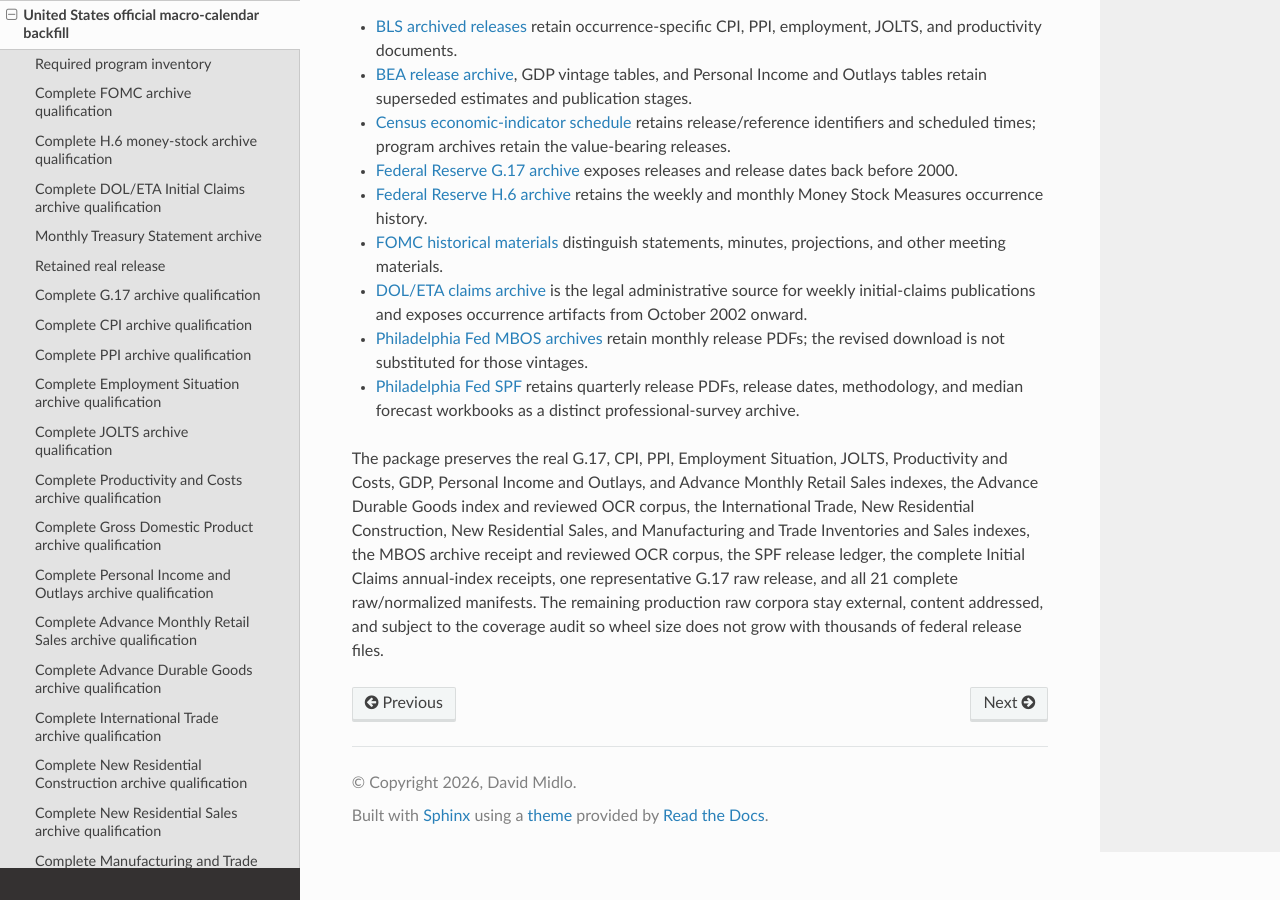
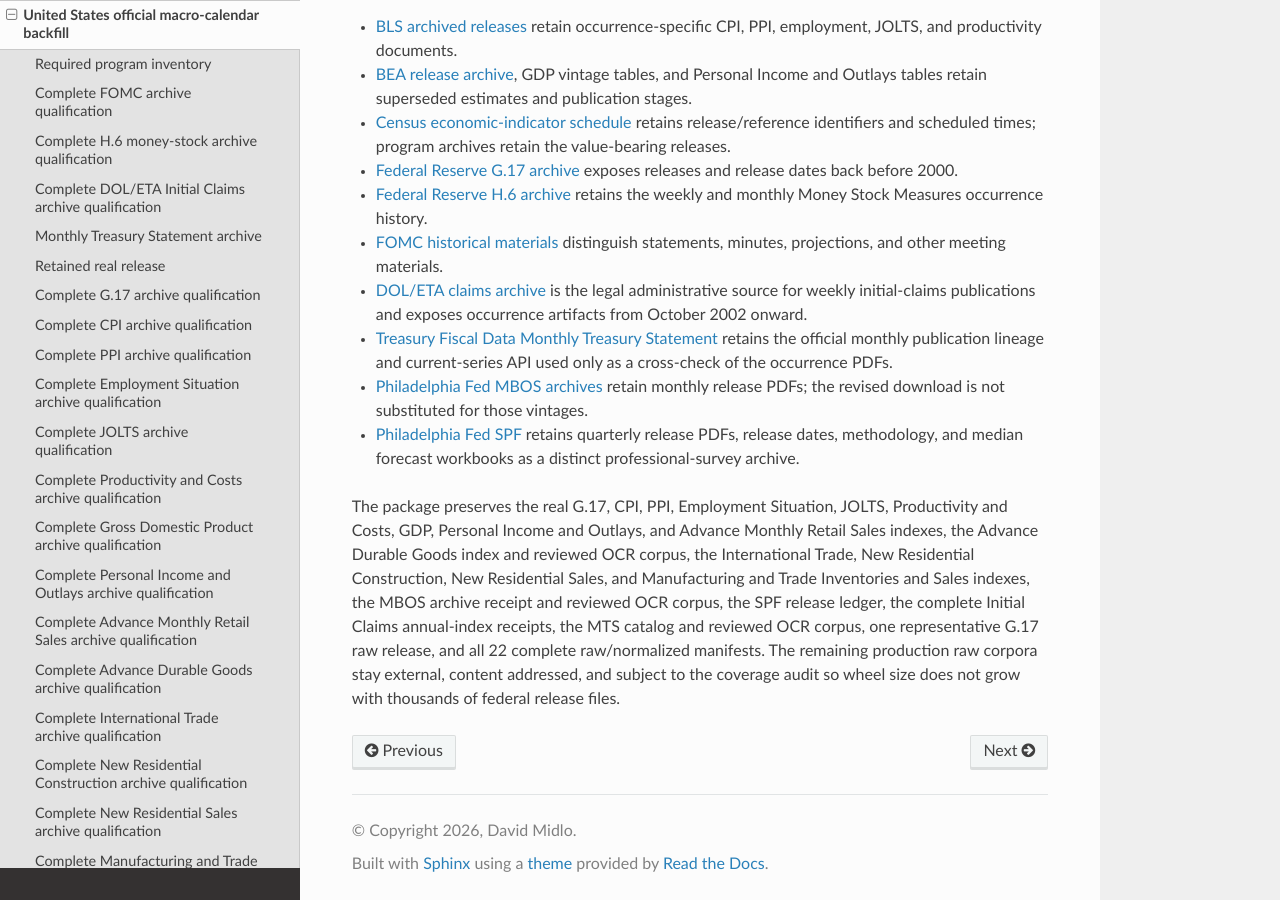
Before and after one commit to dmidlo/histdata.com-tools, a Sphinx documentation site: the page built from docs/united-states-official-backfill.md, in a window 1280 px wide and 900 px high, scrolled down 25661 px. Built offline with Sphinx 7.4.7 and the Read the Docs theme 3.1.0, drawn with Linux system fonts in a browser that asks for light colours.

Commit message:
docs(market-context): correct MTS closure evidence count
Add Treasury to the primary evidence routes and record all 22 completed archive manifests.

Refs #538

```diff
--- a/docs/united-states-official-backfill.md
+++ b/docs/united-states-official-backfill.md
@@ -1278,6 +1278,9 @@ alone is not.
 - [DOL/ETA claims archive](https://oui.doleta.gov/unemploy/claims_arch.asp) is
   the legal administrative source for weekly initial-claims publications and
   exposes occurrence artifacts from October 2002 onward.
+- [Treasury Fiscal Data Monthly Treasury Statement](https://fiscaldata.treasury.gov/datasets/monthly-treasury-statement/)
+  retains the official monthly publication lineage and current-series API used
+  only as a cross-check of the occurrence PDFs.
 - [Philadelphia Fed MBOS archives](https://www.philadelphiafed.org/surveys-and-data/mbos-archives)
   retain monthly release PDFs; the revised download is not substituted for
   those vintages.
@@ -1291,7 +1294,8 @@ Retail Sales indexes, the Advance Durable Goods index and reviewed OCR corpus,
 the International Trade, New Residential Construction, New Residential Sales,
 and Manufacturing and Trade Inventories and Sales indexes, the MBOS archive
 receipt and reviewed OCR corpus, the SPF release ledger, the complete Initial
-Claims annual-index receipts, one representative G.17 raw release, and all 21
-complete raw/normalized manifests. The remaining production raw corpora stay
-external, content addressed, and subject to the coverage audit so wheel size
-does not grow with thousands of federal release files.
+Claims annual-index receipts, the MTS catalog and reviewed OCR corpus, one
+representative G.17 raw release, and all 22 complete raw/normalized manifests.
+The remaining production raw corpora stay external, content addressed, and
+subject to the coverage audit so wheel size does not grow with thousands of
+federal release files.
```
